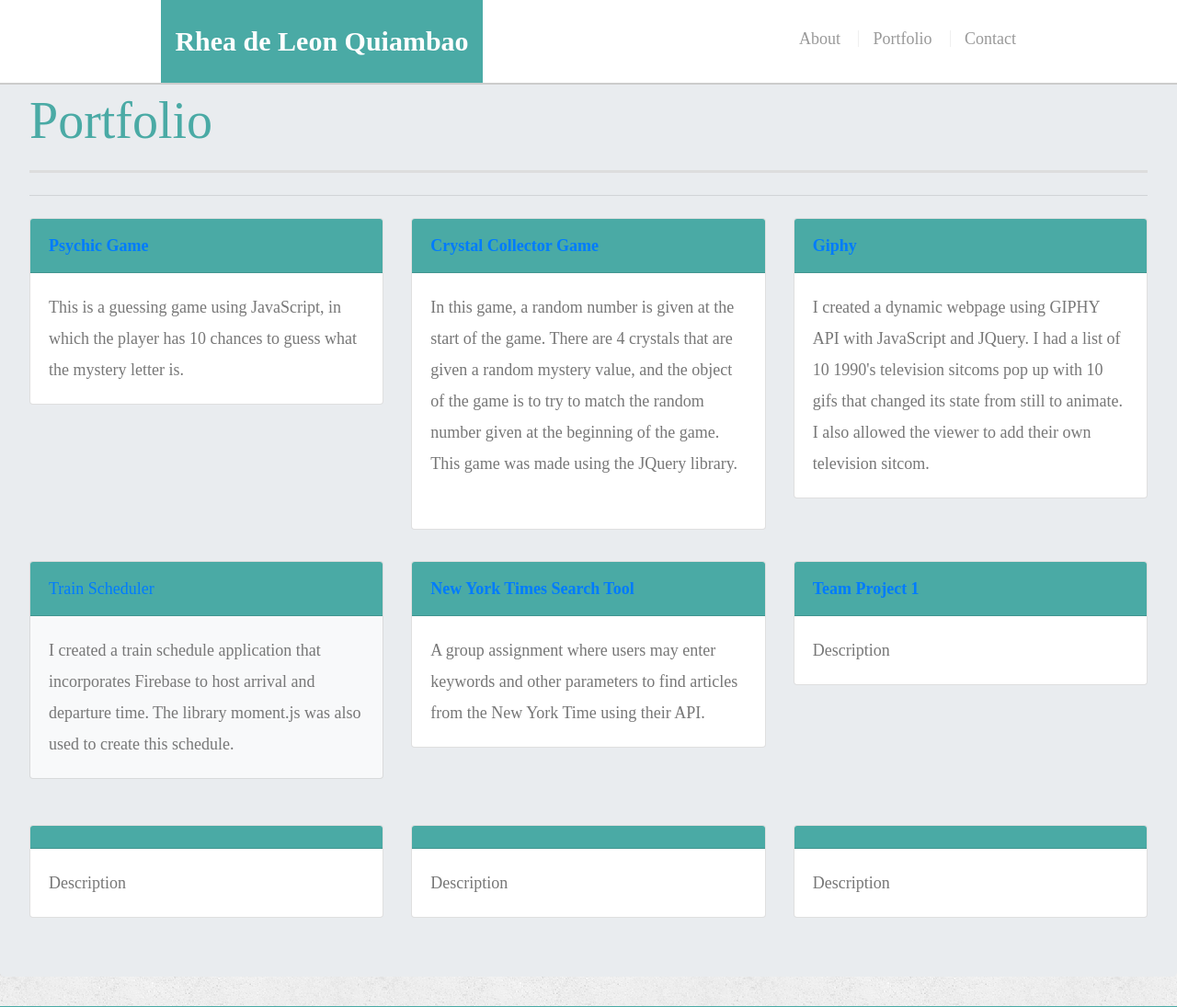
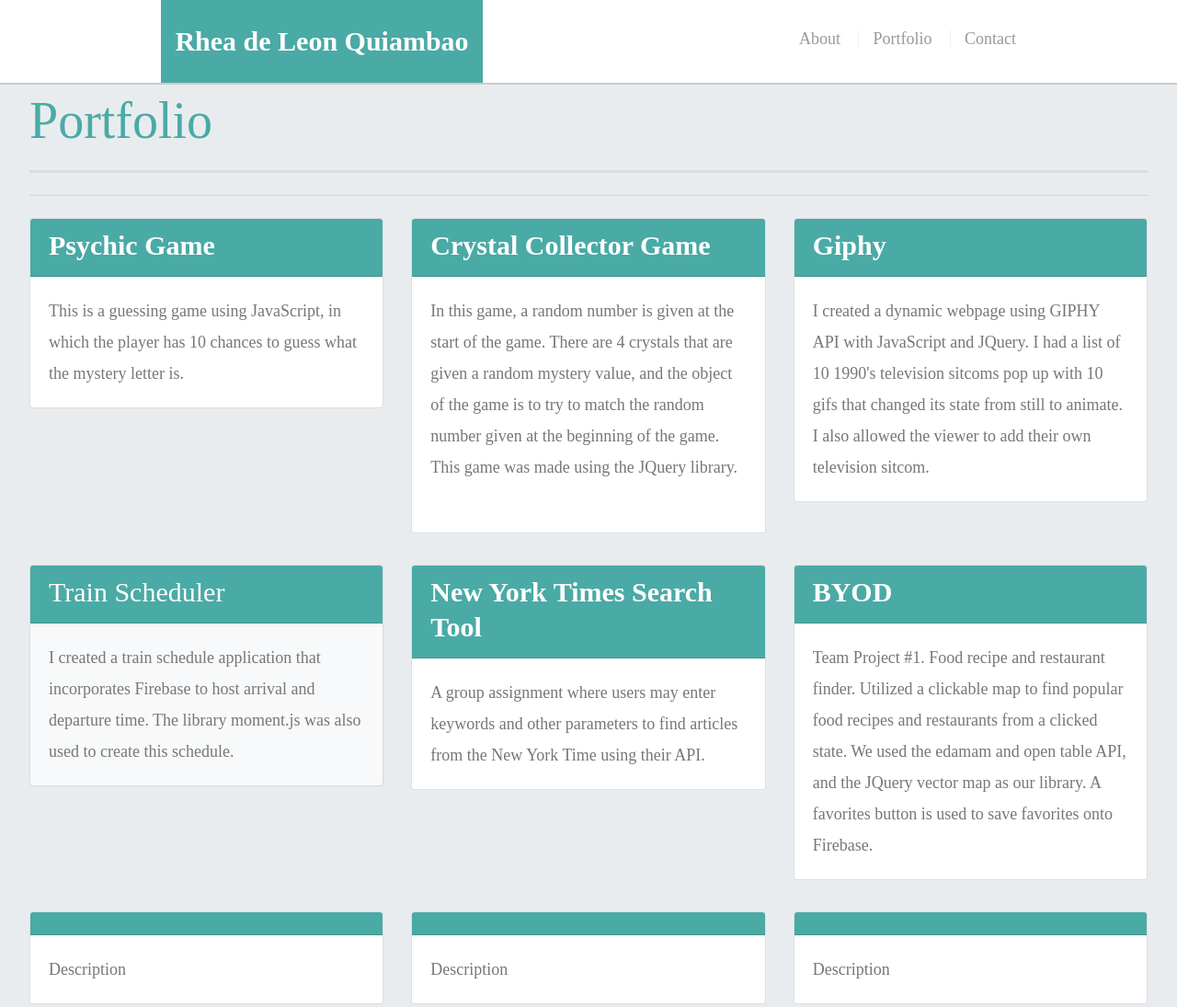
Before and after one commit to delquiam/Portfolio, a plain HTML site: page portfolio.html in a window 1280 px wide. Shown: the top 1095 px of the page at 92% size. Drawn offline with nearby package versions, Linux system fonts and the light colour scheme; files whose address does not match are found by name; a web font is replaced by a local one.

Commit message:
updated portfolio index

```diff
--- a/assets/css/styles.css
+++ b/assets/css/styles.css
@@ -292,7 +292,10 @@ body {
       width:  100%;
     }
   }
-
+.cardTitle{
+  color:  white;
+  font-size: 30px;
+}
   .social-icons .btn {
     margin-right: 15px;
 }
--- a/portfolio.html
+++ b/portfolio.html
@@ -36,9 +36,9 @@
           <!-- Sub Row 1-->
           <div class="row">
             <div class="col-md-4">
-                <div class="card">
+              <div class="card">
                 <div class="card-header">
-                  <strong><a href="https://delquiam.github.io/Psychic-Game/">Psychic Game</a></strong>
+                  <strong><a class='cardTitle' href="https://delquiam.github.io/Psychic-Game/">Psychic Game</a></strong>
                 </div>
                 <div class="card-body">
                   <p>This is a guessing game using JavaScript, in which the player has 10 chances to guess what the
@@ -48,9 +48,9 @@
               </div>
             </div>
             <div class="col-md-4">
-                <div class="card">
+              <div class="card">
                 <div class="card-header">
-                  <strong><a href="https://delquiam.github.io/unit-4-game/">Crystal Collector Game</a></strong>
+                  <strong><a class='cardTitle' href="https://delquiam.github.io/unit-4-game/">Crystal Collector Game</a></strong>
                 </div>
                 <div class="card-body">
                   In this game, a random number is given at the start of the game. There are 4 crystals that are given
@@ -61,9 +61,9 @@
               </div>
             </div>
             <div class="col-md-4">
-                <div class="card">
+              <div class="card">
                 <div class="card-header">
-                  <strong><a href="https://delquiam.github.io/GifTastic/">Giphy</a></strong>
+                  <strong><a class='cardTitle' href="https://delquiam.github.io/GifTastic/">Giphy</a></strong>
                 </div>
                 <div class="card-body">
                   I created a dynamic webpage using GIPHY API with JavaScript and JQuery. I had a list of 10 1990's
@@ -78,9 +78,10 @@
           <!-- Sub Row 2 -->
           <div class="row">
             <div class="col-md-4">
-              <div class= "card bg-light mb-3">
+              <div class="card bg-light mb-3">
                 <div class="card-header">
-                  <strong></strong><a href="https://delquiam.github.io/Train-Scheduler/">Train Scheduler</a></strong>
+                  <strong></strong><a class='cardTitle' href="https://delquiam.github.io/Train-Scheduler/">Train
+                    Scheduler</a></strong>
                 </div>
                 <div class="card-body">
                   I created a train schedule application that incorporates Firebase to host arrival and departure time.
@@ -91,7 +92,7 @@
             <div class="col-md-4">
               <div class="card">
                 <div class="card-header">
-                  <strong><a href="https://homr0.github.io/NYTSearch/">New York Times Search Tool</a></strong>
+                  <strong><a class='cardTitle' href="https://homr0.github.io/NYTSearch/">New York Times Search Tool</a></strong>
                 </div>
                 <div class="card-body">
                   A group assignment where users may enter keywords and other parameters to find
@@ -102,10 +103,12 @@
             <div class="col-md-4">
               <div class="card">
                 <div class="card-header">
-                  <strong><a href="https://homr0.github.io/BYOD/">Team Project 1</a></strong>
+                  <strong><a class='cardTitle' href="https://homr0.github.io/BYOD/">BYOD</a></strong>
                 </div>
                 <div class="card-body">
-                  Description
+                  Team Project #1. Food recipe and restaurant finder. Utilized a clickable map to find popular food
+                  recipes and restaurants from a clicked state. We used the edamam and open table API, and the JQuery
+                  vector map as our library. A favorites button is used to save favorites onto Firebase.
                 </div>
               </div>
             </div>
@@ -117,7 +120,7 @@
             <div class="col-md-4">
               <div class="card">
                 <div class="card-header">
-                  <strong><a href=""></a></strong>
+                  <strong><a class='cardTitle' href=""></a></strong>
                 </div>
                 <div class="card-body">
                   Description
@@ -127,7 +130,7 @@
             <div class="col-md-4">
               <div class="card">
                 <div class="card-header">
-                  <strong><a href=""></a></strong>
+                  <strong><a class='cardTitle' href=""></a></strong>
                 </div>
                 <div class="card-body">
                   Description
@@ -137,7 +140,7 @@
             <div class="col-md-4">
               <div class="card">
                 <div class="card-header">
-                  <strong><a href=""></a></strong>
+                  <strong><a class='cardTitle' href=""></a></strong>
                 </div>
                 <div class="card-body">
                   Description
```
